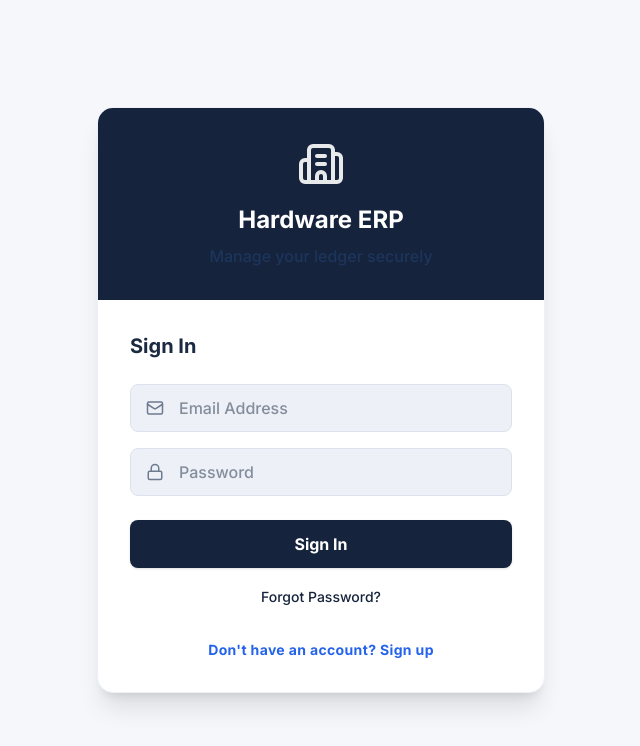
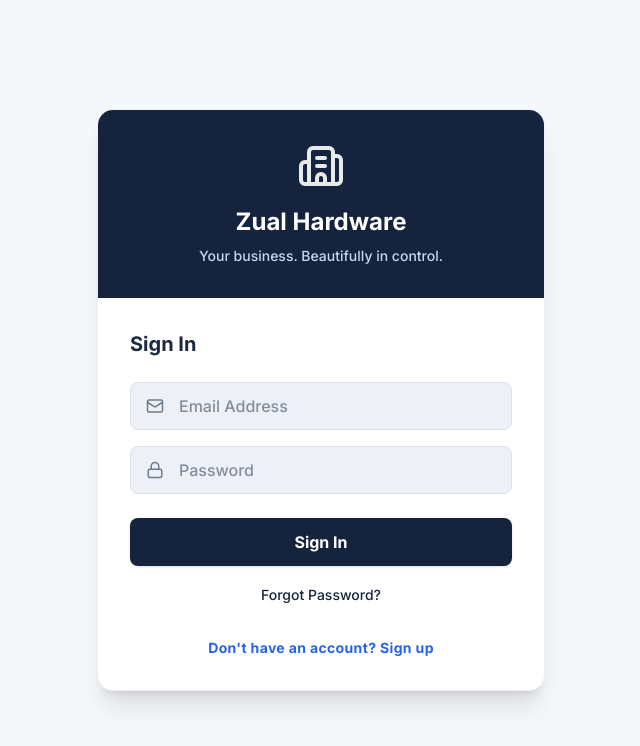
Before and after one commit to fahimakhtar0103-ui/ZUAL-S-HARDWARE, a React (Vite) app: page / in a window 1280 px wide. Shown: the top 746 px of the page, without its empty margins (319-959 px from the left). Built offline with nearby package versions, Linux system fonts and the light colour scheme; no server answers.

Commit message:
design: refresh Zual branded login without touching authentication logic

```diff
--- a/src/views/AuthView.tsx
+++ b/src/views/AuthView.tsx
@@ -106,12 +106,12 @@
   };
 
   return (
-    <div className="min-h-screen bg-background flex flex-col items-center justify-center p-4">
-      <div className="w-full max-w-md bg-surface-container-lowest rounded-2xl shadow-xl border border-surface-container overflow-hidden">
-        <div className="bg-primary p-8 text-on-primary text-center">
+    <div className="zl-auth-cover min-h-screen flex flex-col items-center justify-center p-4">
+      <div className="zl-auth-card w-full max-w-md bg-surface-container-lowest rounded-2xl shadow-xl border border-surface-container overflow-hidden">
+        <div className="zl-auth-hero bg-primary p-8 text-on-primary text-center">
            <Building2 size={48} className="mx-auto mb-4 opacity-90" />
-           <h1 className="text-2xl font-bold font-sans">Hardware ERP</h1>
-           <p className="text-primary-container font-medium mt-2">Manage your ledger securely</p>
+           <h1 className="text-2xl font-bold font-sans">Zual Hardware</h1>
+           <p className="text-[#c8d7f1] font-medium mt-2 text-sm">Your business. Beautifully in control.</p>
         </div>
 
         <div className="p-8">
```
